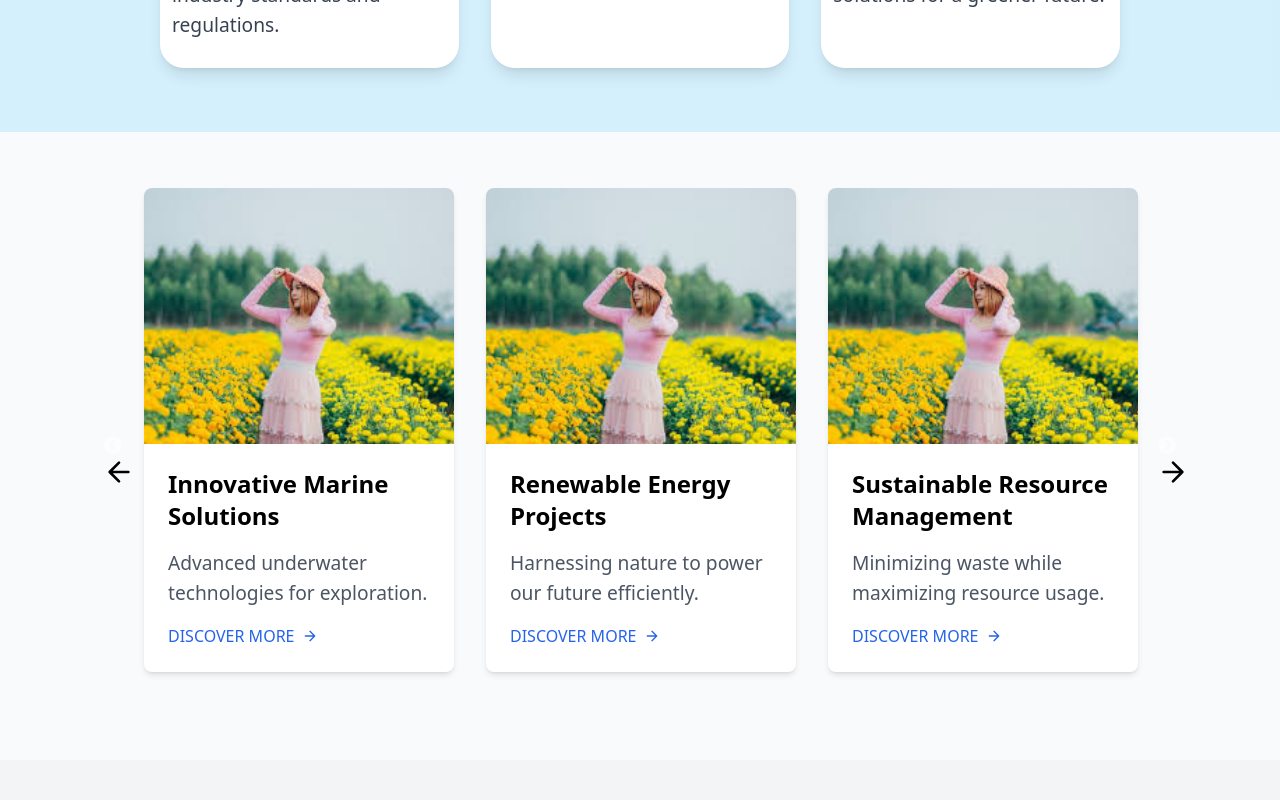
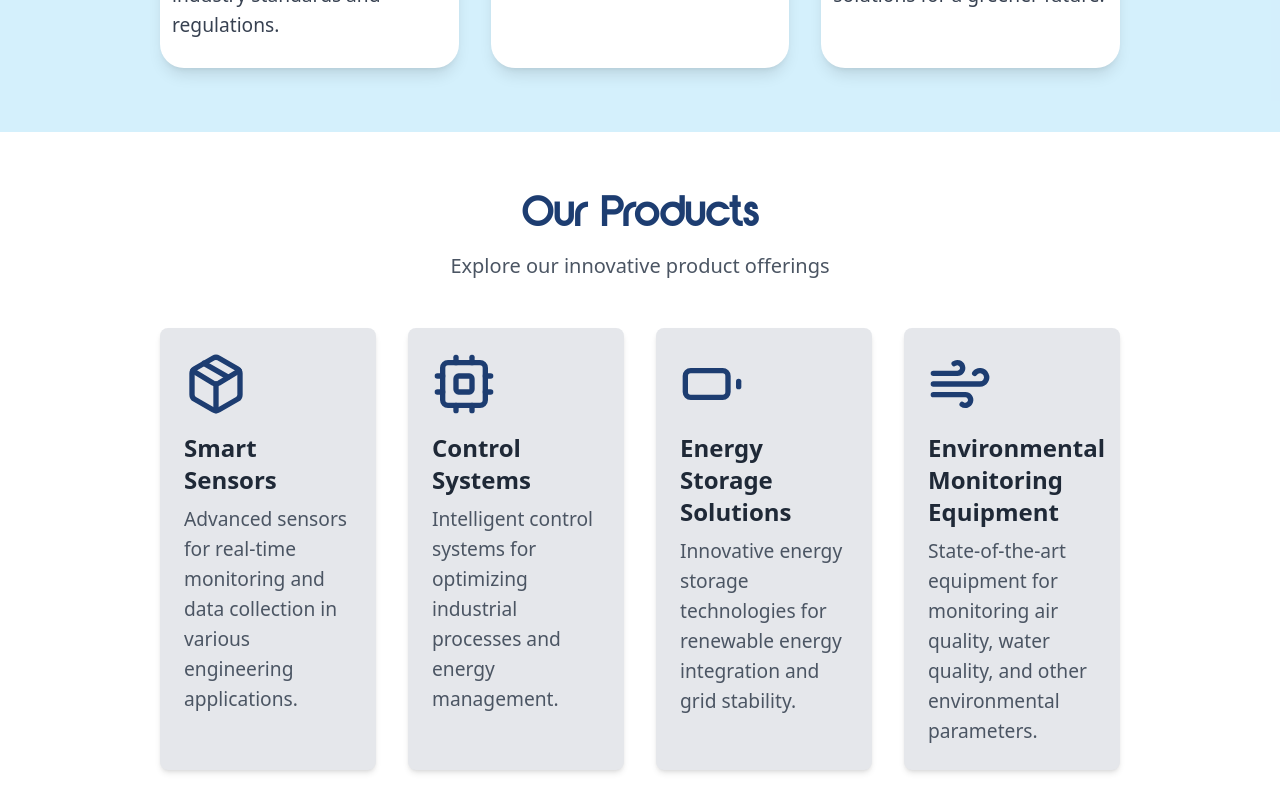
Before and after one commit to deevee47/careers-webpages, a React (Vite) app: page /services in a window 1280 px wide. Shown: the part 2440-3240 px from the top of the page. Built offline with nearby package versions, Linux system fonts and the light colour scheme.

Commit message:
added products

```diff
--- a/src/components/SecondPage.jsx
+++ b/src/components/SecondPage.jsx
@@ -1,6 +1,6 @@
 import React from "react";
 import { Download } from "lucide-react";
-import { services, capabilities, projects } from "../../data.js";
+import { services, capabilities, projects, products } from "../../data.js"; // Assuming products data is also in data.js
 import { motion } from "framer-motion";
 import { useInView } from "react-intersection-observer";
 import CarouselComponent from "./CarouselComponent.jsx"; // Import the carousel component
@@ -41,6 +41,10 @@ const SecondPage = () => {
     threshold: 0.1,
   });
   const [downloadRef, downloadInView] = useInView({
+    triggerOnce: true,
+    threshold: 0.1,
+  });
+  const [productsRef, productsInView] = useInView({
     triggerOnce: true,
     threshold: 0.1,
   });
@@ -167,12 +171,45 @@ const SecondPage = () => {
           </div>
         </div>
       </motion.section>
+      {/* Our Products Section */}
+      <motion.section
+        ref={productsRef}
+        className="py-16 bg-white"
+        initial="hidden"
+        animate={productsInView ? "visible" : "hidden"}
+        variants={fadeInUp}
+      >
+        <div className="container mx-auto px-4">
+          <h2 className="text-4xl font-bold mb-4 text-center text-[#1D3D71] font-yaro">
+            Our Products
+          </h2>
+          <p className="text-xl text-center mb-12 text-gray-600">
+            Explore our innovative product offerings
+          </p>
+          <div className="grid grid-cols-1 md:grid-cols-2 lg:grid-cols-4 gap-8 px-36">
+            {products.map((product, index) => (
+              <motion.div
+                key={index}
+                className="bg-gray-200 p-6 rounded-lg shadow-md hover:shadow-xl transition-all duration-300"
+                whileHover={{ scale: 1.05 }} // Adds a hover effect
+                variants={index % 2 === 0 ? slideFromLeft : slideFromRight}
+              >
+                <product.icon className="w-16 h-16 mb-4 text-[#1D3D71]" />
+                <h3 className="text-2xl font-semibold mb-2 text-gray-800">
+                  {product.title}
+                </h3>
+                <p className="text-gray-600">{product.description}</p>
+              </motion.div>
+            ))}
+          </div>
+        </div>
+      </motion.section>
       {/* Carousel Section */}
       <CarouselComponent /> {/* Add the Carousel component here */}
       {/* Downloads Section */}
       <motion.section
-        ref={downloadRef} // Use only one ref from useInView
-        className="pt-16 bg-gray-100" // Keep top padding; set bottom padding to 0 in cards
+        ref={downloadRef}
+        className="pt-16 bg-gray-100"
         initial="hidden"
         animate={downloadInView ? "visible" : "hidden"}
         variants={fadeInUp}
@@ -184,8 +221,6 @@ const SecondPage = () => {
           <div className="flex flex-col md:flex-row">
             {/* First Card */}
             <div className="bg-red-500 shadow-lg p-8 flex-1 mb-0">
-              {" "}
-              {/* Changed border radius */}
               <h3 className="text-3xl font-semibold mb-4 text-white">
                 2023 Annual & Sustainability Report Highlights
               </h3>
@@ -199,7 +234,7 @@ const SecondPage = () => {
             </div>
             {/* Second Card */}
             <div className="bg-blue-500 p-6 shadow-lg flex-1 mb-0">
-              <h3 className="text-3xl font-semibold mb-4 text-white ">
+              <h3 className="text-3xl font-semibold mb-4 text-white">
                 Stakeholder Relations Report
               </h3>
               <p className="mb-4 text-white">
@@ -212,9 +247,7 @@ const SecondPage = () => {
             </div>
             {/* Third Card */}
             <div className="bg-green-500 shadow-lg p-8 flex-1 mb-0">
-              {" "}
-              {/* Changed color */}
-              <h3 className="text-3xl font-semibold mb-4 text-white ">
+              <h3 className="text-3xl font-semibold mb-4 text-white">
                 Sustainability & Environmental Impact Report
               </h3>
               <p className="mb-4 text-white">
```
